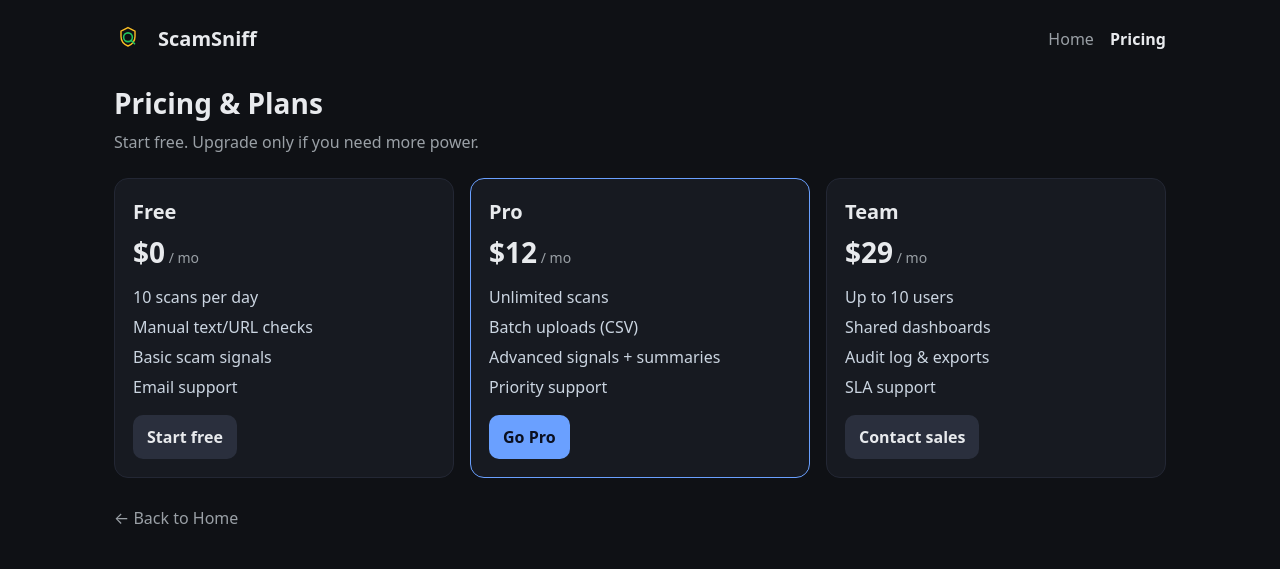
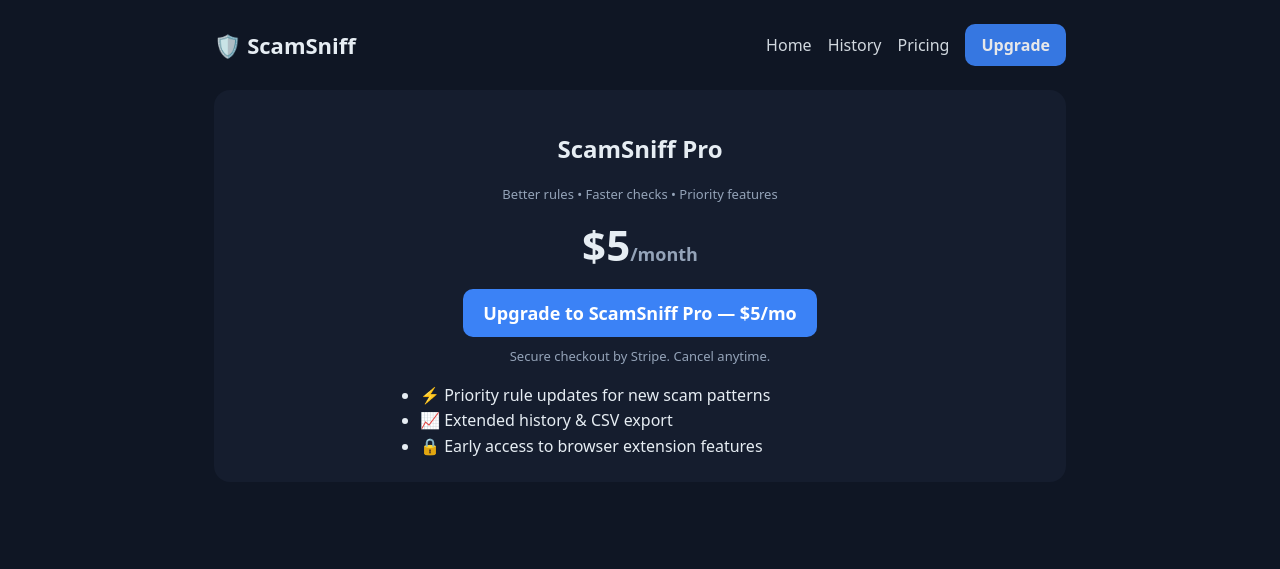
Before and after one commit to rodneyweaver1972-gif/scamsniff-mvp, a Python web app: template templates/pricing.html in a window 1280 px wide. Shown: the top 569 px of the page. Run offline with Jinja, Linux system fonts and the light colour scheme; the template is opened without the code that fills it, so the values that code supplies are empty.

Commit message:
Wire Upgrade buttons to Stripe Payment Link

```diff
--- a/templates/home.html
+++ b/templates/home.html
@@ -1,9 +1,10 @@
 <!doctype html>
-<html>
+<html lang="en">
 <head>
   <meta charset="utf-8" />
   <title>ScamSniff — Check a message</title>
   <meta name="viewport" content="width=device-width, initial-scale=1" />
+  <title>ScamSniff — Check a message</title>
   <style>
     /* Keep styling inline so this file works even if /static/style.css changes */
     :root { --bg:#0f122a; --card:#1b120e; --muted:#9aa6b2; --text:#e6edf3; }
@@ -41,6 +42,7 @@
         <a href="/">Home</a>
         <a href="/history">History</a>
         <a href="/pricing">Pricing</a>
+        <a href="https://buy.stripe.com/test_aFa4gydxs7JlcsE35D5wI200" class="btn btn-primary" target="_blank" rel="noopener">Upgrade</a>
       </nav>
     </header>
 
--- a/templates/pricing.html
+++ b/templates/pricing.html
@@ -4,103 +4,53 @@
   <meta charset="utf-8" />
   <meta name="viewport" content="width=device-width, initial-scale=1" />
   <title>ScamSniff — Pricing</title>
-
-  <!-- favicon + styles (kept same paths you already use) -->
-  <link rel="icon" href="/static/logo.svg" type="image/svg+xml" />
-  <link rel="stylesheet" href="/static/style.css" />
-
-  <!-- Tiny inline fallback so it still looks decent if style.css is empty -->
   <style>
-    :root { --bg:#0f1115; --card:#171a21; --text:#e8eaed; --muted:#9aa0a6; --brand:#6aa0ff; --brand-2:#87e8a8; }
-    body{margin:0;background:var(--bg);color:var(--text);font:16px/1.5 system-ui, -apple-system, Segoe UI, Roboto, Ubuntu, Cantarell, "Helvetica Neue", Arial}
-    .wrap{max-width:1100px;margin:0 auto;padding:24px}
-    .toolbar{display:flex;align-items:center;gap:16px}
-    .toolbar img{width:28px;height:28px}
-    .title{font-weight:700}
-    .spacer{flex:1}
-    .nav a{color:var(--muted);text-decoration:none;margin-left:12px}
-    .nav a[href="/pricing"]{color:var(--text);font-weight:600}
-    .hero{margin:28px 0 12px}
-    h1{margin:0 0 6px;font-size:28px}
-    .subtitle{color:var(--muted);margin:0 0 24px}
-    .grid{display:grid;gap:16px;grid-template-columns:repeat(auto-fit,minmax(260px,1fr))}
-    .plan{background:var(--card);border-radius:14px;padding:18px;border:1px solid #232734}
-    .plan.featured{border-color:var(--brand)}
-    .plan h2{margin:0 0 4px;font-size:20px}
-    .price{font-size:28px;font-weight:700;margin:4px 0 12px}
-    .features{list-style:none;padding:0;margin:0 0 16px;color:var(--muted)}
-    .features li{margin:6px 0}
-    .btn{display:inline-block;padding:10px 14px;border-radius:10px;text-decoration:none;font-weight:600;background:#2a2f3d;color:var(--text)}
-    .btn.primary{background:var(--brand);color:#0b1020}
-    footer{margin:28px 0 8px;color:var(--muted)}
-    footer a{color:var(--muted);text-decoration:none}
+    :root { --bg:#0f1624; --panel:#151d2e; --text:#e6edf3; --muted:#94a3b8; --brand:#3b82f6; }
+    * { box-sizing:border-box; }
+    body { margin:0; font-family: system-ui, -apple-system, Segoe UI, Roboto, Arial, sans-serif; color:var(--text); background:var(--bg); }
+    .wrap { max-width:900px; margin:0 auto; padding:24px; }
+    header { display:flex; align-items:center; justify-content:space-between; margin-bottom: 24px; }
+    h1 { margin:0; font-size:22px; }
+    nav { display:flex; gap:16px; align-items:center; }
+    nav a { color:var(--text); text-decoration:none; opacity:.9; }
+    nav a:hover { opacity:1; text-decoration:underline; }
+    .btn { display:inline-block; padding:10px 16px; border-radius:10px; font-weight:700; text-decoration:none; }
+    .btn-primary { background:var(--brand); color:white; }
+    .btn-lg { padding:12px 20px; font-size:18px; }
+    .card { background:var(--panel); border-radius:16px; padding:22px; }
+    .center { text-align:center; }
+    .muted { color:var(--muted); font-size: 13px; }
+    .price { font-size:42px; font-weight:800; margin:6px 0 16px; }
   </style>
 </head>
-
 <body>
   <div class="wrap">
-    <!-- Top bar -->
-    <div class="toolbar">
-      <img src="/static/logo.svg" alt="ScamSniff logo" />
-      <span class="title">ScamSniff</span>
-      <div class="spacer"></div>
-      <nav class="nav">
+    <header>
+      <h1>🛡️ ScamSniff</h1>
+      <nav>
         <a href="/">Home</a>
+        <a href="/history">History</a>
         <a href="/pricing">Pricing</a>
+        <a href="https://buy.stripe.com/test_aFa4gydxs7JlcsE35D5wI200" class="btn btn-primary" target="_blank" rel="noopener">Upgrade</a>
       </nav>
-    </div>
+    </header>
 
-    <!-- Hero -->
-    <section class="hero">
-      <h1>Pricing & Plans</h1>
-      <p class="subtitle">Start free. Upgrade only if you need more power.</p>
+    <section class="card center" id="pricing">
+      <h2>ScamSniff Pro</h2>
+      <p class="muted">Better rules • Faster checks • Priority features</p>
+      <div class="price">$5<span class="muted" style="font-size:18px">/month</span></div>
+
+      <a href="https://buy.stripe.com/test_aFa4gydxs7JlcsE35D5wI200" class="btn btn-primary btn-lg" target="_blank" rel="noopener">
+        Upgrade to ScamSniff Pro — $5/mo
+      </a>
+      <p class="muted" style="margin-top:10px;">Secure checkout by Stripe. Cancel anytime.</p>
+
+      <ul style="text-align:left; margin:18px auto 0; max-width:520px; line-height:1.6;">
+        <li>⚡ Priority rule updates for new scam patterns</li>
+        <li>📈 Extended history & CSV export</li>
+        <li>🔒 Early access to browser extension features</li>
+      </ul>
     </section>
-
-    <!-- Plans -->
-    <section class="grid">
-      <!-- Free -->
-      <div class="plan">
-        <h2>Free</h2>
-        <div class="price">$0<span style="font-weight:400;font-size:14px;color:var(--muted)"> / mo</span></div>
-        <ul class="features">
-          <li>10 scans per day</li>
-          <li>Manual text/URL checks</li>
-          <li>Basic scam signals</li>
-          <li>Email support</li>
-        </ul>
-        <a class="btn" href="#">Start free</a>
-      </div>
-
-      <!-- Pro (featured) -->
-      <div class="plan featured">
-        <h2>Pro</h2>
-        <div class="price">$12<span style="font-weight:400;font-size:14px;color:var(--muted)"> / mo</span></div>
-        <ul class="features">
-          <li>Unlimited scans</li>
-          <li>Batch uploads (CSV)</li>
-          <li>Advanced signals + summaries</li>
-          <li>Priority support</li>
-        </ul>
-        <a class="btn primary" href="#">Go Pro</a>
-      </div>
-
-      <!-- Team -->
-      <div class="plan">
-        <h2>Team</h2>
-        <div class="price">$29<span style="font-weight:400;font-size:14px;color:var(--muted)"> / mo</span></div>
-        <ul class="features">
-          <li>Up to 10 users</li>
-          <li>Shared dashboards</li>
-          <li>Audit log & exports</li>
-          <li>SLA support</li>
-        </ul>
-        <a class="btn" href="#">Contact sales</a>
-      </div>
-    </section>
-
-    <footer>
-      <p><a href="/">← Back to Home</a></p>
-    </footer>
   </div>
 </body>
 </html>
```
Also changed, not shown: app.py (+64 -80 lines), templates/history.html (+43 -15 lines).
